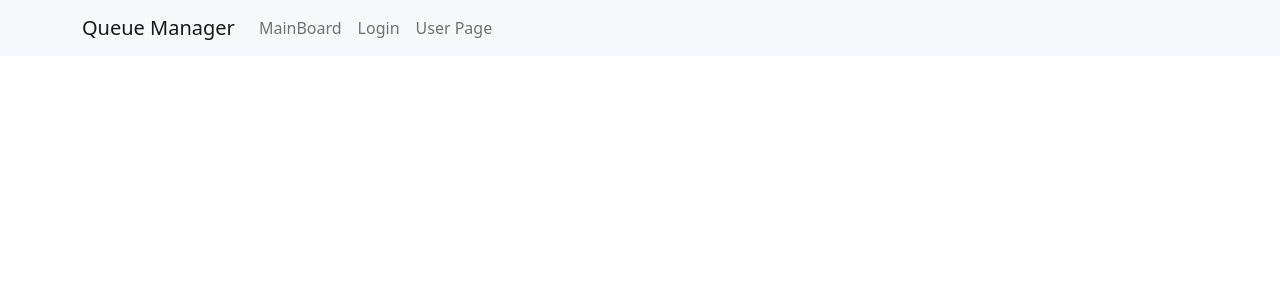
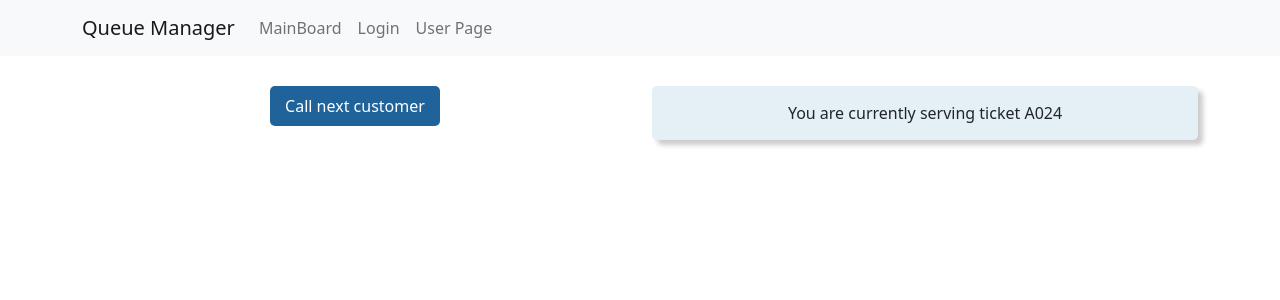
Before and after one commit to giuseppelazzara98/polito-se2-22-18_OQM, a React (Create React App) app in the folder client/: page /officerPage in a window 1280 px wide. Shown: the top 300 px of the page. Built offline with nearby package versions, Linux system fonts and the light colour scheme.

Commit message:
ui officerPage

```diff
--- a/client/src/App.js
+++ b/client/src/App.js
@@ -9,6 +9,7 @@ import {
 import UserPage from './pages/UserPage';
 import LoginForm from './components/LoginForm/LoginForm';
 import NavbarHead from './components/Navbar/navbar';
+import OfficerPage from './pages/OfficerPage';
 
 export const MainCtx = createContext({});
 
@@ -62,6 +63,7 @@ function App2() {
 					<Routes>
 						<Route path="/" element={<UserPage />} />
 						<Route path="/login" element={<LoginForm />} />
+						<Route path='/officerPage' element={<OfficerPage/>}/>
 					</Routes>
 				</MainCtx.Provider>
 			</main>
--- /dev/null
+++ b/client/src/pages/OfficerPage.js
@@ -0,0 +1,24 @@
+import React from "react";
+import { Container, Row, Col } from "react-bootstrap";
+import Button from "../components/Button/Button";
+
+export default function OfficerPage(props) {
+  const handleOnClick = () => {
+    // call to be for new customer number
+  }
+
+  return (
+    <Container>
+      <Row>
+        <Col xs={12} md={6}>
+          <Button label="Call next customer" onClick={() => handleOnClick()} className="button-officer"/>
+        </Col>
+        <Col xs={12} md={6}>
+          <div className="officer-info">
+            <span className="section-title">You are currently serving ticket A024</span>
+          </div>
+        </Col>
+      </Row>
+    </Container>
+  )
+}
--- a/client/src/styles/base.scss
+++ b/client/src/styles/base.scss
@@ -3,6 +3,25 @@
 
 .main-wrap {
   margin-top: 30px;
+}
+
+.button-officer {
+  width: 100%;
+  margin-bottom: 20px;
+  @media (min-width: $tablet-landscape) {
+    width: auto;
+    margin-bottom: 0;
+  }
+}
+
+.officer-info {
+  border-radius: 5px;
+  padding: 15px;
+  background-color: $secondary-blue;
+  box-shadow: 5px 5px 5px 0 #ccc;
+  .section-title {
+    @include font(500, 16px, 18px, 0);
+  }
 }
 
 .App {
```
